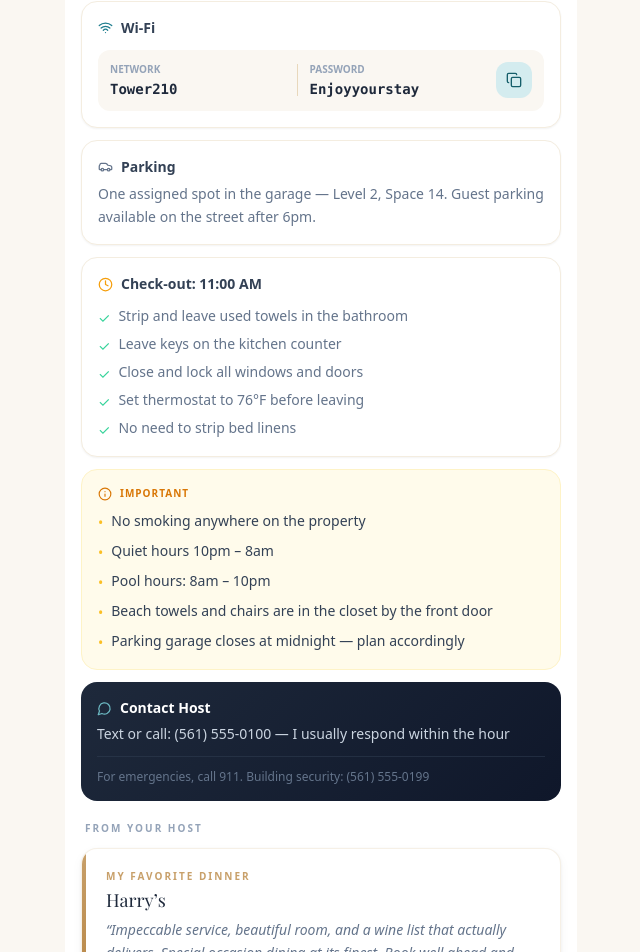
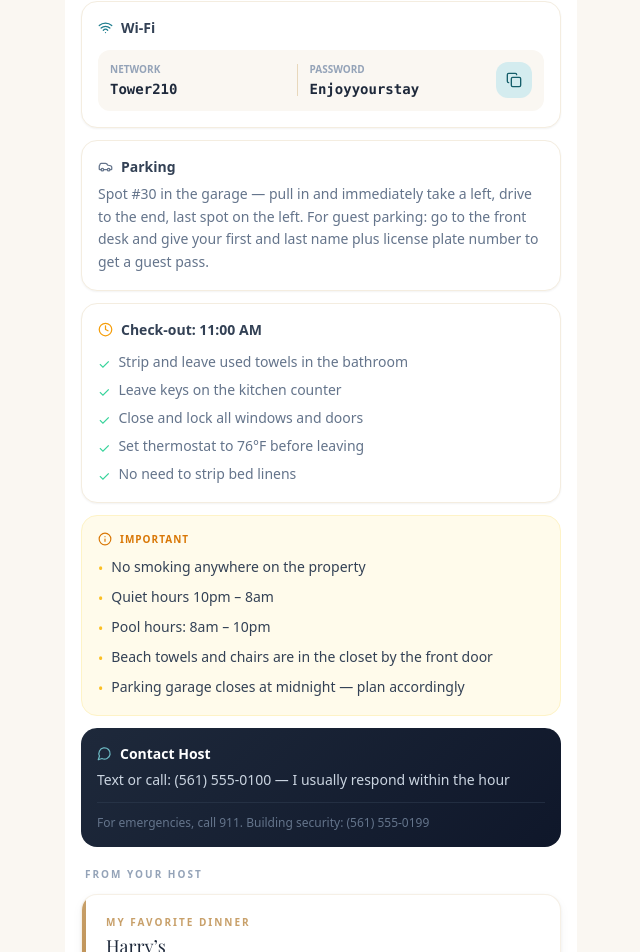
Before and after one commit to ZbienVC/palm-beach-guide, a Next.js app: page / in a window 1280 px wide. Shown: the part 4641-5593 px from the top of the page, without its empty margins (319-959 px from the left). Built offline with nearby package versions, Linux system fonts and the light colour scheme; a web font is replaced by a local one.

Commit message:
fix: update parking to spot #30, correct directions and guest pass instructions

```diff
--- a/data/guide.ts
+++ b/data/guide.ts
@@ -620,7 +620,7 @@ export const guide: GuideData = {
       name: "Tower210",
       password: "Enjoyyourstay",
     },
-    parking: "One assigned spot in the garage — Level 2, Space 14. Guest parking available on the street after 6pm.",
+    parking: "Spot #30 in the garage — pull in and immediately take a left, drive to the end, last spot on the left. For guest parking: go to the front desk and give your first and last name plus license plate number to get a guest pass.",
     checkoutTime: "11:00 AM",
     checkoutReminders: [
       "Strip and leave used towels in the bathroom",
```
